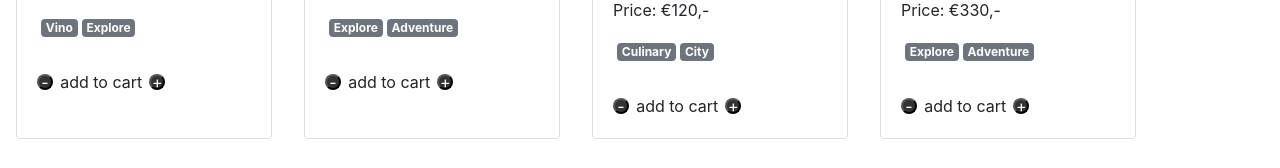
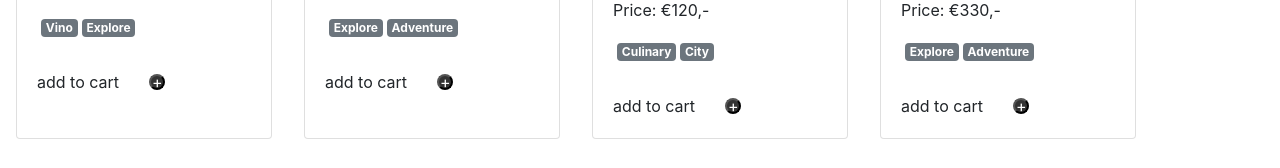
Before and after one commit to willemverbuyst/webshop-project, a React (Create React App) app: page / in a window 1280 px wide. Shown: the part 517-685 px from the top of the page. Built offline with nearby package versions, Linux system fonts and the light colour scheme; grey boxes are pictures that could not be loaded.

Commit message:
Make min plus dynamic

```diff
--- a/src/components/AddRemoveButton.jsx
+++ b/src/components/AddRemoveButton.jsx
@@ -12,13 +12,17 @@ export default function AddRemoveButton({ id }) {
 
   return (
     <AddRemoveLine>
-      <Span onClick={() => dispatch(removeFromCart(id))}>-</Span>
-      {productData.find((product) => product.id === id)
-        ? `${productData
+      {productData.find((product) => product.id === id) ? (
+        <>
+          <Span onClick={() => dispatch(removeFromCart(id))}>-</Span>
+          {`${productData
             .filter((product) => product.id === id)
-            .map((product) => product.amount)} in cart`
-        : 'add to cart'}
-
+            .map((product) => product.amount)}
+        in cart`}
+        </>
+      ) : (
+        'add to cart'
+      )}
       <Span onClick={() => dispatch(addToCart(id))}>+</Span>
     </AddRemoveLine>
   );
```
